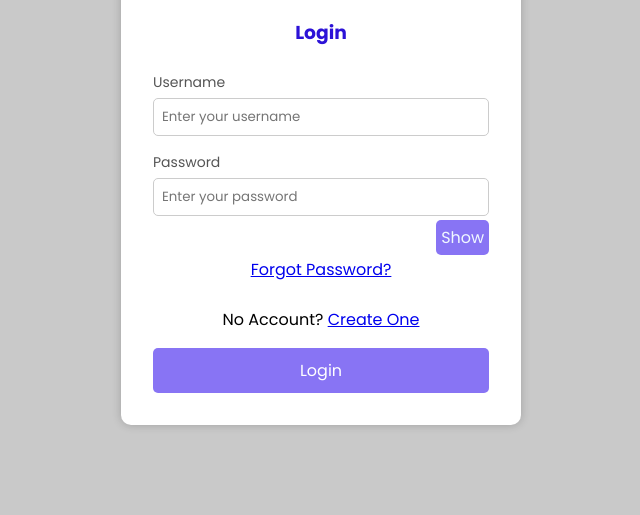
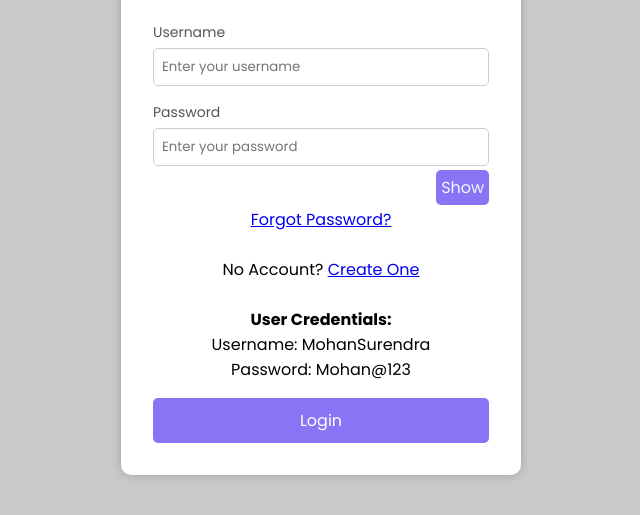
Before and after one commit to sarvan-2187/Pill-Pal, a plain HTML site: page login.html in a window 1280 px wide. Shown: the part 233-748 px from the top of the page, without its empty margins (319-959 px from the left). Drawn offline with nearby package versions, Linux system fonts and the light colour scheme.

Commit message:
Update login.html

```diff
--- a/login.html
+++ b/login.html
@@ -123,7 +123,10 @@
                 </div>
                 <div class="forgot-password">
                     <a href="forgot-password.html">Forgot Password?</a><br><br>
-                    <p>No Account? <a href="signup.html">Create One</a></p>
+                    <p>No Account? <a href="signup.html">Create One</a></p><br>
+                    <b>User Credentials:</b>
+                    <P>Username: MohanSurendra</P>
+                    <p>Password: Mohan@123</p>
                 </div>
 
                 <button class="login-btn" onclick="handleLogin()">Login</button>
```
